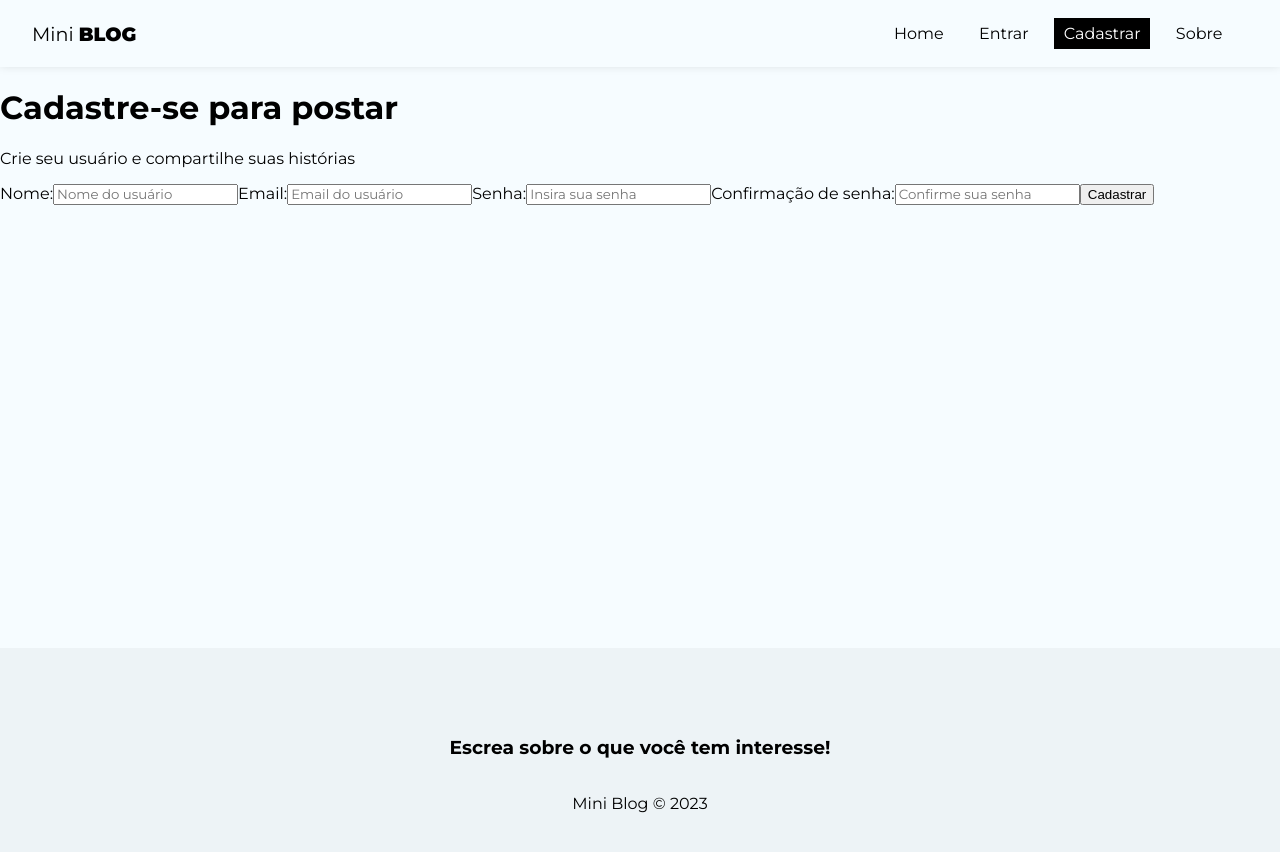
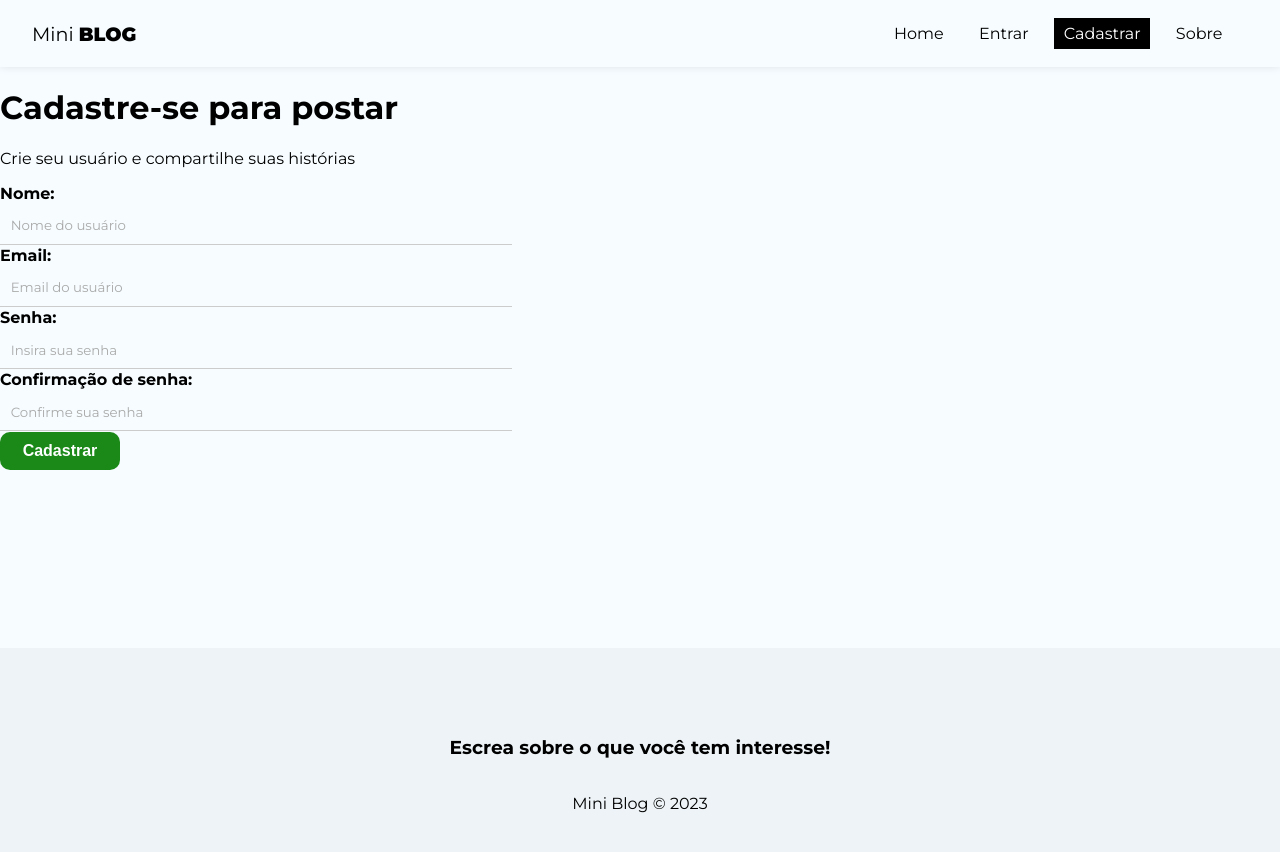
Before and after one commit to lauromiottojr/react-course-hdc, a React (Create React App) app in the folder 09-mini-blog/: page /register in a window 1280 px wide. Shown: the top 852 px of the page. Built offline with nearby package versions, Linux system fonts and the light colour scheme.

Commit message:
Global CSS

```diff
--- a/09-mini-blog/src/index.css
+++ b/09-mini-blog/src/index.css
@@ -8,6 +8,7 @@
 input::placeholder,
 textarea::placeholder {
   font-family: 'Montserrat', sans-serif;
+  color: #aaa;
 }
 
 input:focus,
@@ -31,3 +32,80 @@
 nav button:hover {
   color: #bbb;
 }
+
+form {
+  max-width: 40%;
+  margin: 0;
+}
+
+label {
+  display: flex;
+  flex-direction: column;
+  margin-bottom: 1px;
+}
+
+label span {
+  margin-bottom: .3em;
+  font-weight: bold;
+  text-align: left;
+}
+
+input,
+textarea {
+  box-sizing: border-box;
+  border: none;
+  border-bottom: 1px solid #CCC;
+  padding: .8em;
+  background-color: transparent;
+}
+
+.btn {
+  background-color: #1a8918;
+  color: #fff;
+  text-align: center;
+  cursor: pointer;
+  border-radius: 10px;
+  width: 120px;
+  font-weight: bold;
+  border: none;
+  padding: 10px 15px;
+  font-size: 1em;
+}
+
+.btn .btnDark {
+  background-color: #000;
+  border-radius: 0;
+}
+
+.btn .btnOutline {
+  background-color: transparent;
+  border-radius: 0;
+  color: #000;
+  border: 1px solid #000;
+  padding: 7px 30px;
+}
+
+.btn:hover {
+  background-color: #0f730c;
+  color: #fff;
+}
+
+.btn .btnOutline:hover {
+  background-color: #000;
+}
+
+.btn .btnDanger:hover {
+  background-color: #dc3545;
+}
+
+button[disabled] {
+  background-color: #aaa;
+}
+
+.container .error {
+  color: #721c24;
+  background-color: #f8d7da;
+  border: 1px solid #f5c6cb;
+  padding: 5px;
+  border-radius: 5px;
+}
```
